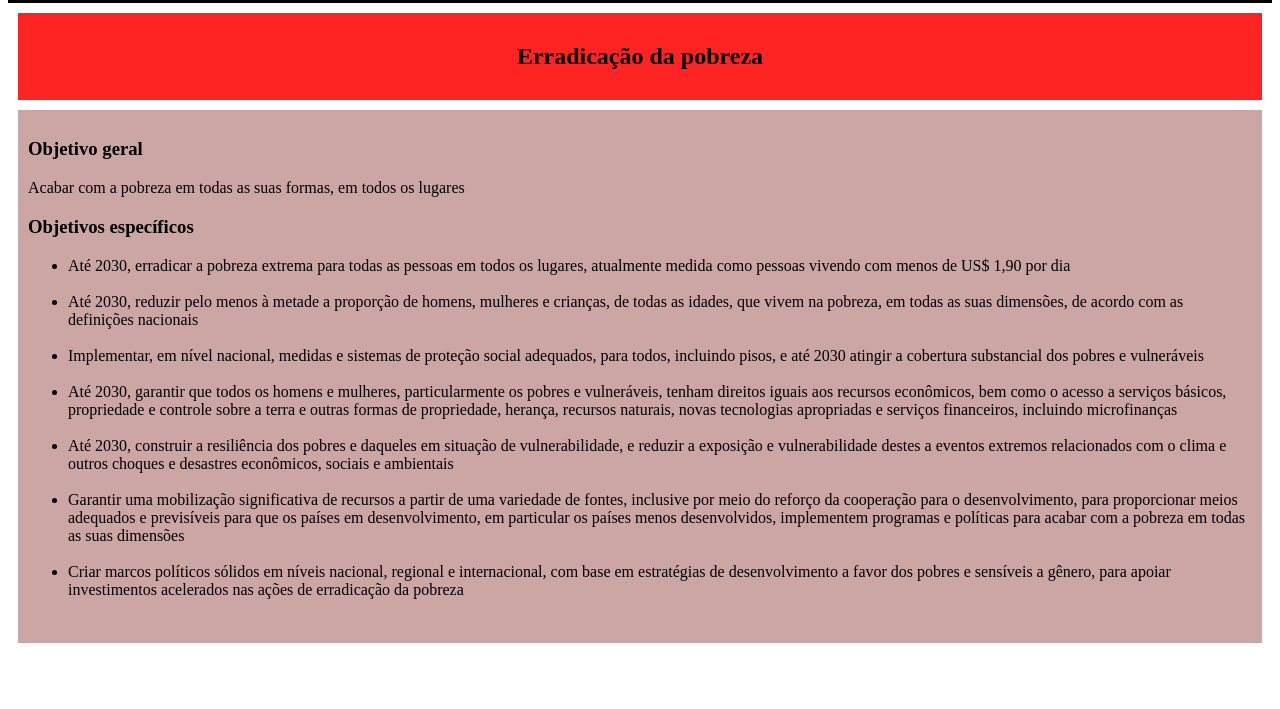
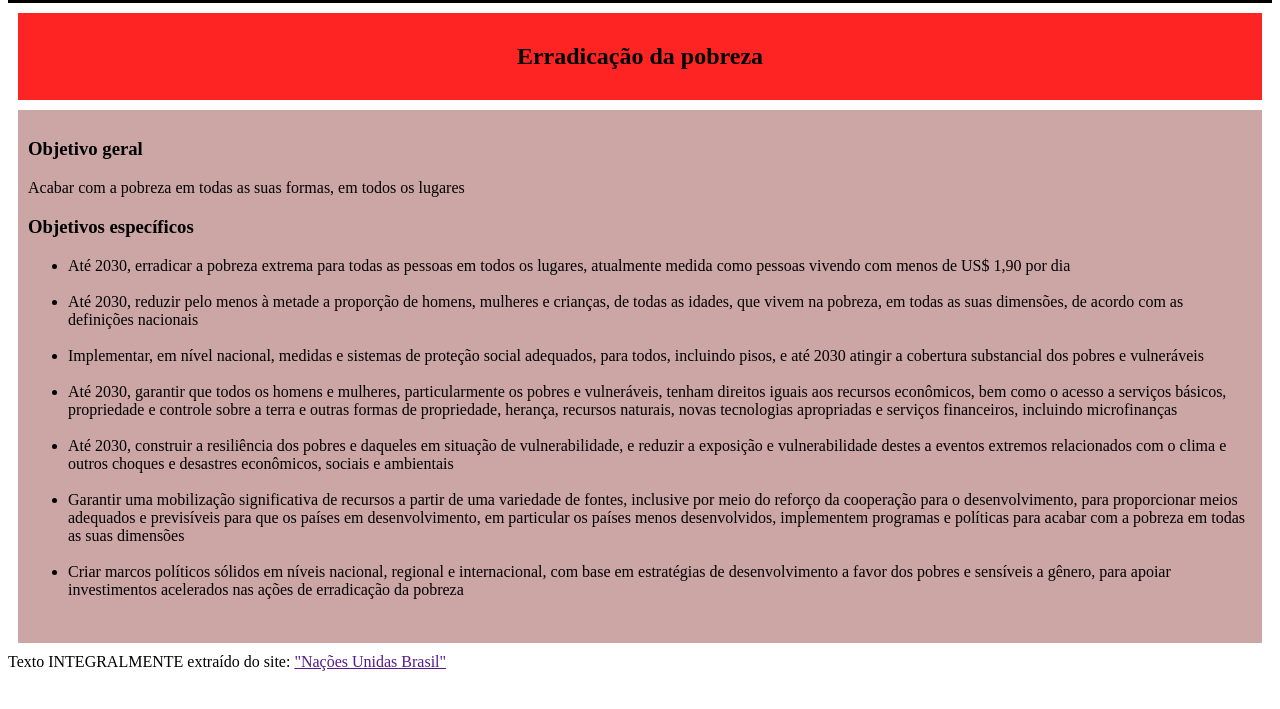
Before and after one commit to miriancfarias/desafio2, a plain HTML site: page index.html in a window 1280 px wide. Shown: the part 91-800 px from the top of the page. Drawn offline with Linux system fonts and the light colour scheme.

Commit message:
Add files via upload

```diff
--- a/index.html
+++ b/index.html
@@ -33,5 +33,8 @@
         </p>
 </ul>
 </div>
+<footer>
+    Texto INTEGRALMENTE extraído do site: <a href "https://brasil.un.org/pt-br/sdgs/1">"Nações Unidas Brasil"</a>
+</footer>
     </body>
 </html>
```
